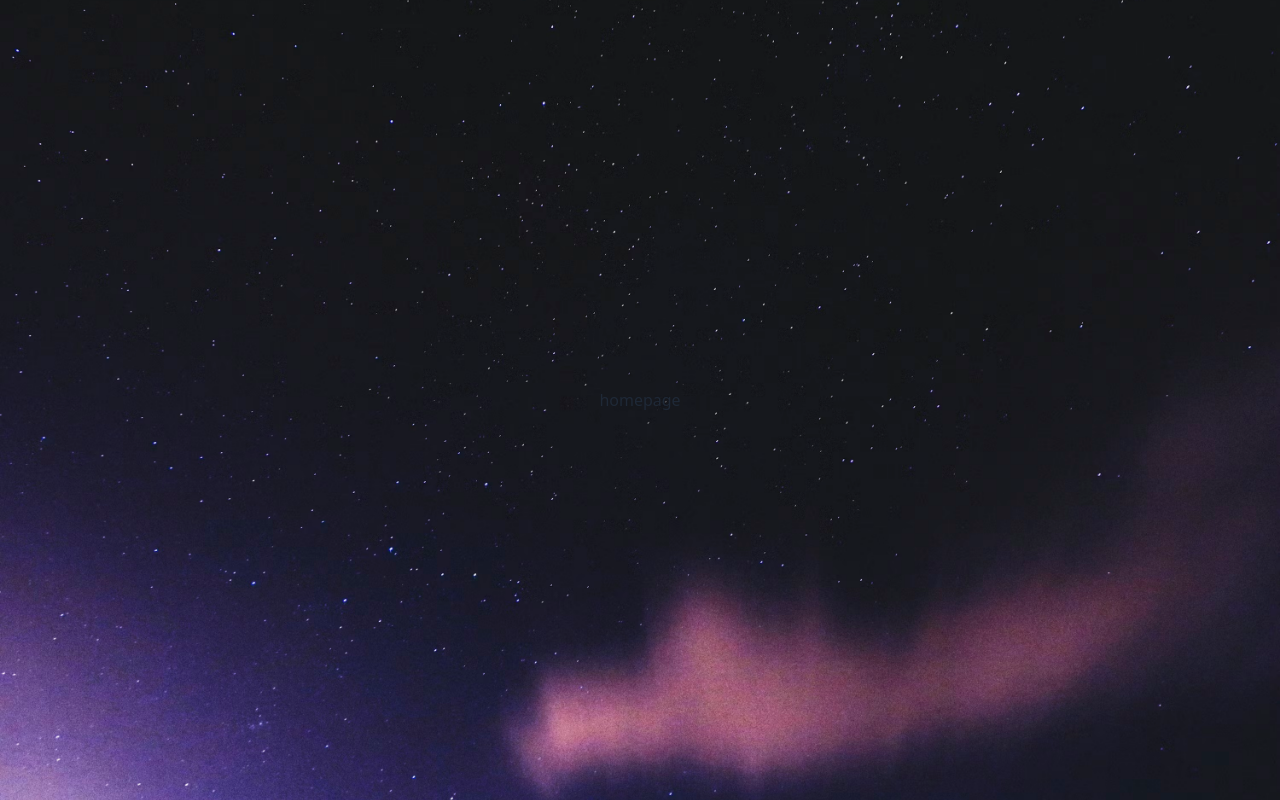
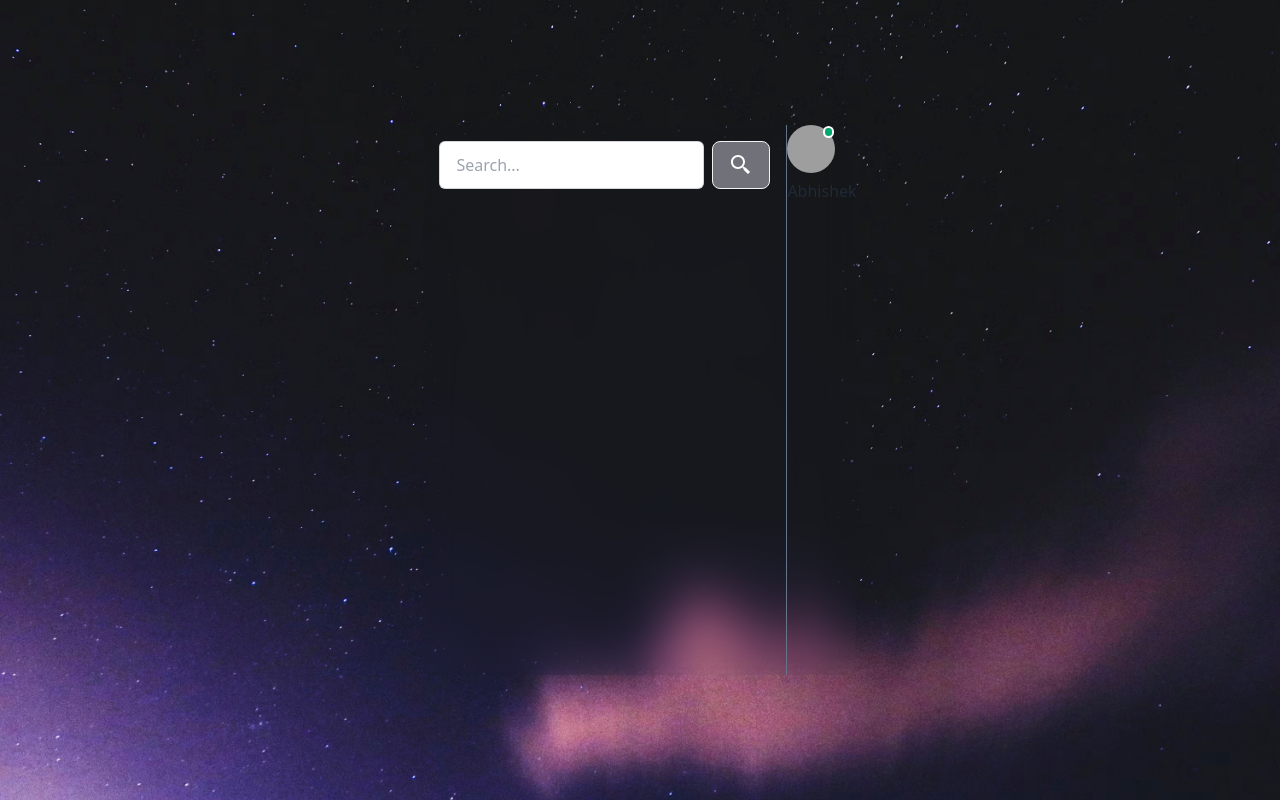
Before and after one commit to Abhishek2027ymca/Affinity, a React (Create React App) app in the folder Frontend/frontend/: page / in a window 1280 px wide. Built offline with nearby package versions, Linux system fonts and the light colour scheme; grey boxes are pictures that could not be loaded.

Commit message:
designing of hompage , modifiaction and send message part,

```diff
--- a/Frontend/frontend/package.json
+++ b/Frontend/frontend/package.json
@@ -13,6 +13,7 @@
     "react": "^19.2.4",
     "react-dom": "^19.2.4",
     "react-hot-toast": "^2.6.0",
+    "react-icons": "^4.12.0",
     "react-redux": "^9.2.0",
     "react-router-dom": "^7.13.1",
     "react-scripts": "5.0.1",
--- a/Frontend/frontend/src/components/HomePage.jsx
+++ b/Frontend/frontend/src/components/HomePage.jsx
@@ -1,14 +1,15 @@
-
-
-
-import React from 'react'
-
+import React from 'react';
+import Sidebar from './Sidebar';
+import MessageContainer from './MessageContainer';
+import OtherUser from './OtherUser'
 const HomePage = () => {
   return (
-    <div>
-      homepage
+    <div className='flex sm:h-[450px] md:h-[550px] rounded-lg overflow-hidden bg-gray-400 bg-clip-padding backdrop-filter backdrop-blur-lg bg-opacity-0'>
+      <Sidebar />
+      <MessageContainer />
+       <OtherUser/>
     </div>
-  )
-}
+  );
+};
 
-export default HomePage
+export default HomePage;
--- /dev/null
+++ b/Frontend/frontend/src/components/MessageContainer.jsx
@@ -0,0 +1,12 @@
+
+import React from 'react'
+
+const MessageContainer = () => {
+  return (
+    <div>
+
+    </div>
+  )
+}
+
+export default MessageContainer
--- /dev/null
+++ b/Frontend/frontend/src/components/OtherUser.jsx
@@ -0,0 +1,28 @@
+import React from "react";
+
+const OtherUser = () => {
+  return (
+    <div>
+      <div>
+        <div>
+          <div className="avatar online">
+            <div className="w-12 rounded-full">
+              <img
+                src="https://wallpapers.com/images/featured/cool-profile-picture-87h46gcobjl5e4xu.jpg"
+                alt="user avatar"
+              />{" "}
+            </div>
+          </div>
+          {/* //  */}
+           <div className=" flex flex-col  ">
+            <div className="flex  justify-between gap-2 flex-1">
+             <p>Abhishek </p>
+            </div>
+          </div>
+        </div>
+      </div>
+    </div>
+  );
+};
+
+export default OtherUser;
--- /dev/null
+++ b/Frontend/frontend/src/components/Sidebar.jsx
@@ -0,0 +1,23 @@
+
+import React from 'react'
+import { BiSearchAlt2 } from "react-icons/bi" ;
+
+const Sidebar = () => {
+  return (
+    <div className = 'border-r border-slate-500 p-4 flex flex-col'>
+      <form action ="" className = 'flex items-center gap-2'  >
+        <input className = 'input input-bordered rounded-md ' type="text"  placeholder = 'Search...' />
+
+               <button type= 'submit' className = 'btn  bg-zinc-500 text-white'>
+                  <BiSearchAlt2 className = "w-6 h-6 outline-none" > </BiSearchAlt2>
+                </button>
+      </form>
+     {/* complete  serach abr */}
+
+     <div className = "dividar px-3"></div>
+
+    </div>
+  )
+}
+
+export default Sidebar
```
Also changed, not shown: 1 other file (tests, documents, lock files or other folders).
